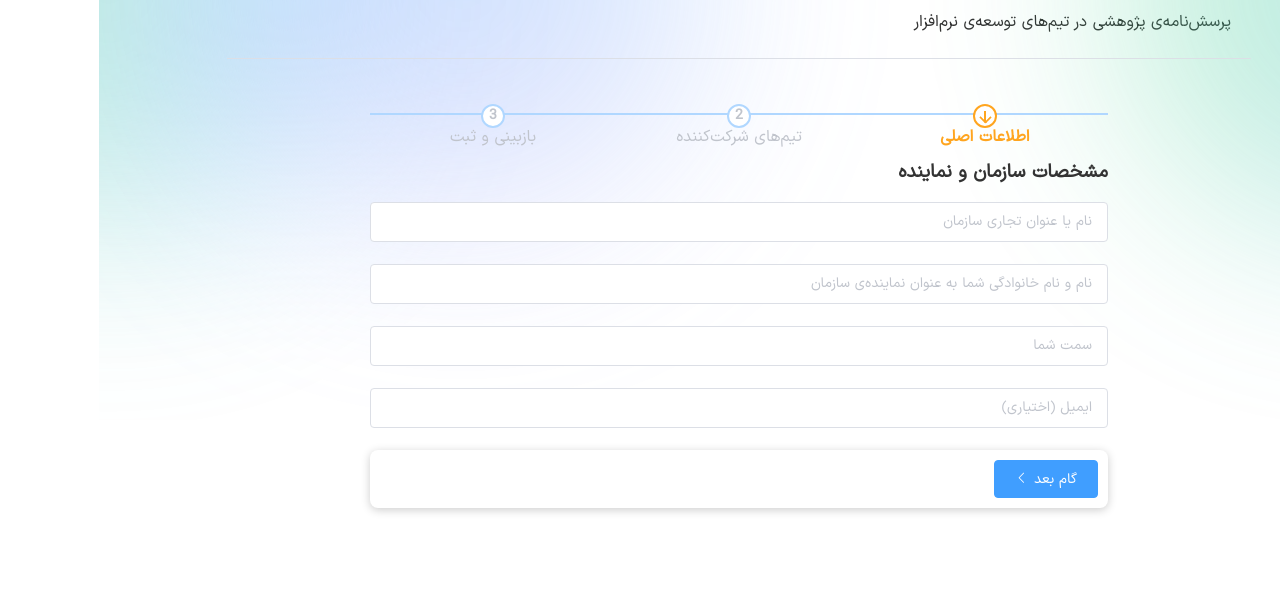
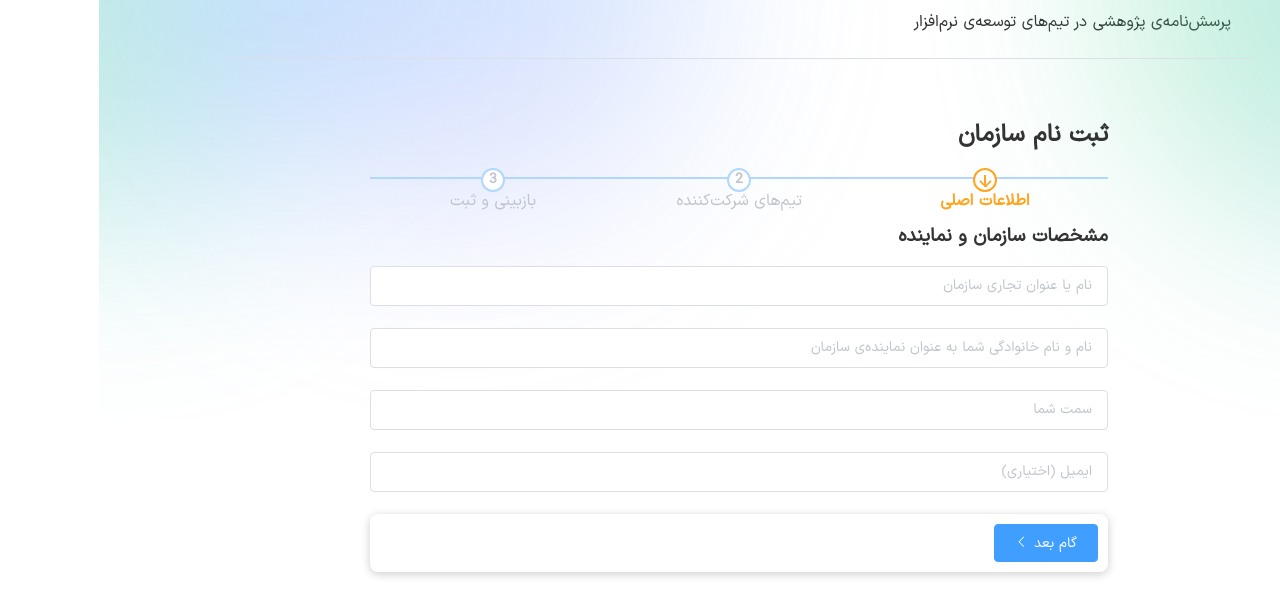
Before and after one commit to ashkantaravati/thesis-survey-app-front, a Vue app: page /register/1 in a window 1280 px wide. Shown: the top 616 px of the page. Built offline with nearby package versions, Linux system fonts and the light colour scheme; what @soerenmartius/vue3-clipboard would draw is missing.

Commit message:
add H2 for registration layout

```diff
--- a/src/layouts/RegistrationLayout.vue
+++ b/src/layouts/RegistrationLayout.vue
@@ -1,4 +1,5 @@
 <template>
+  <h2>ثبت نام سازمان</h2>
   <el-steps v-if="currentStep" :active="currentStepIndex" align-center>
     <el-step
       v-for="step in steps"
```
